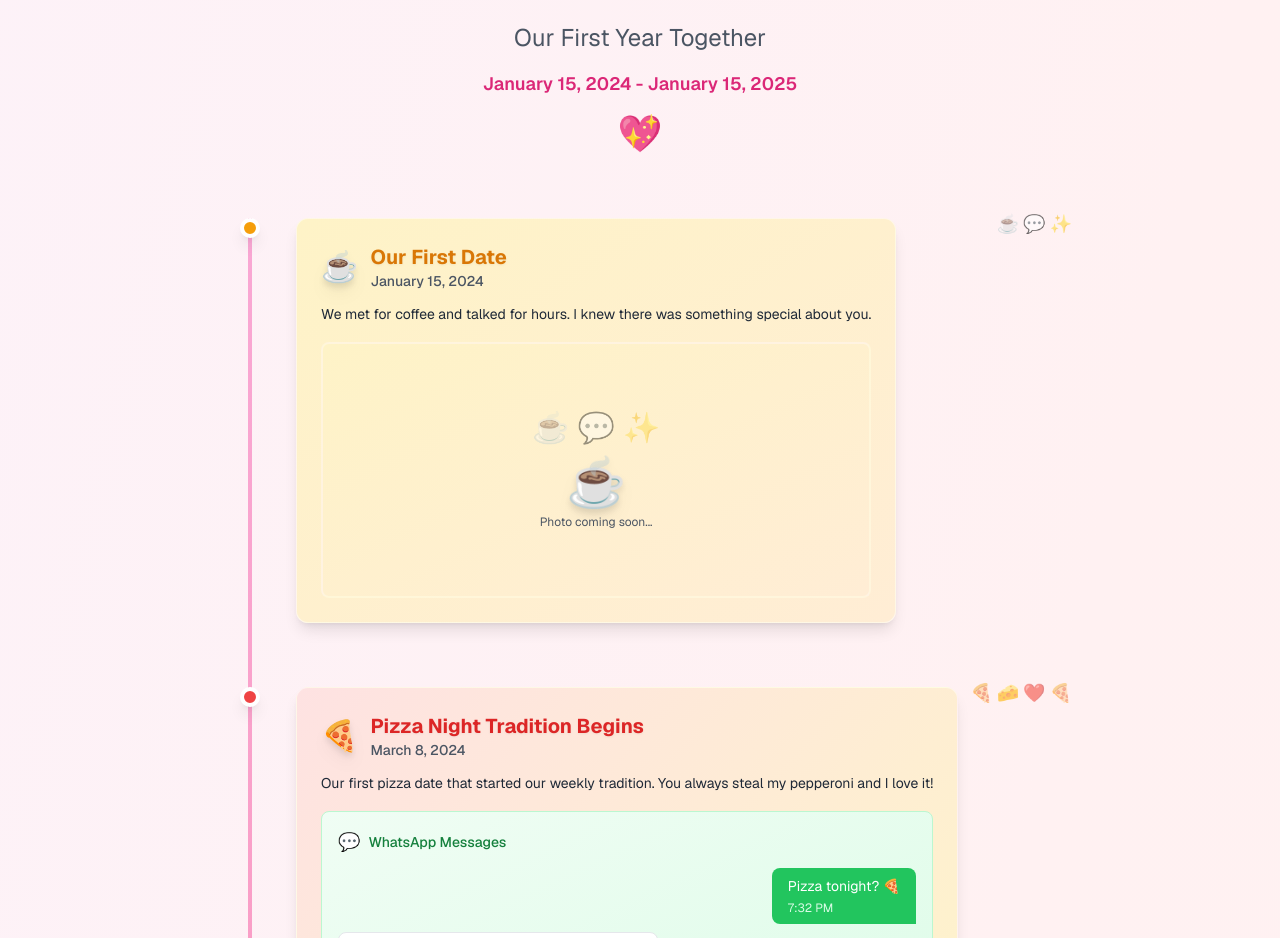
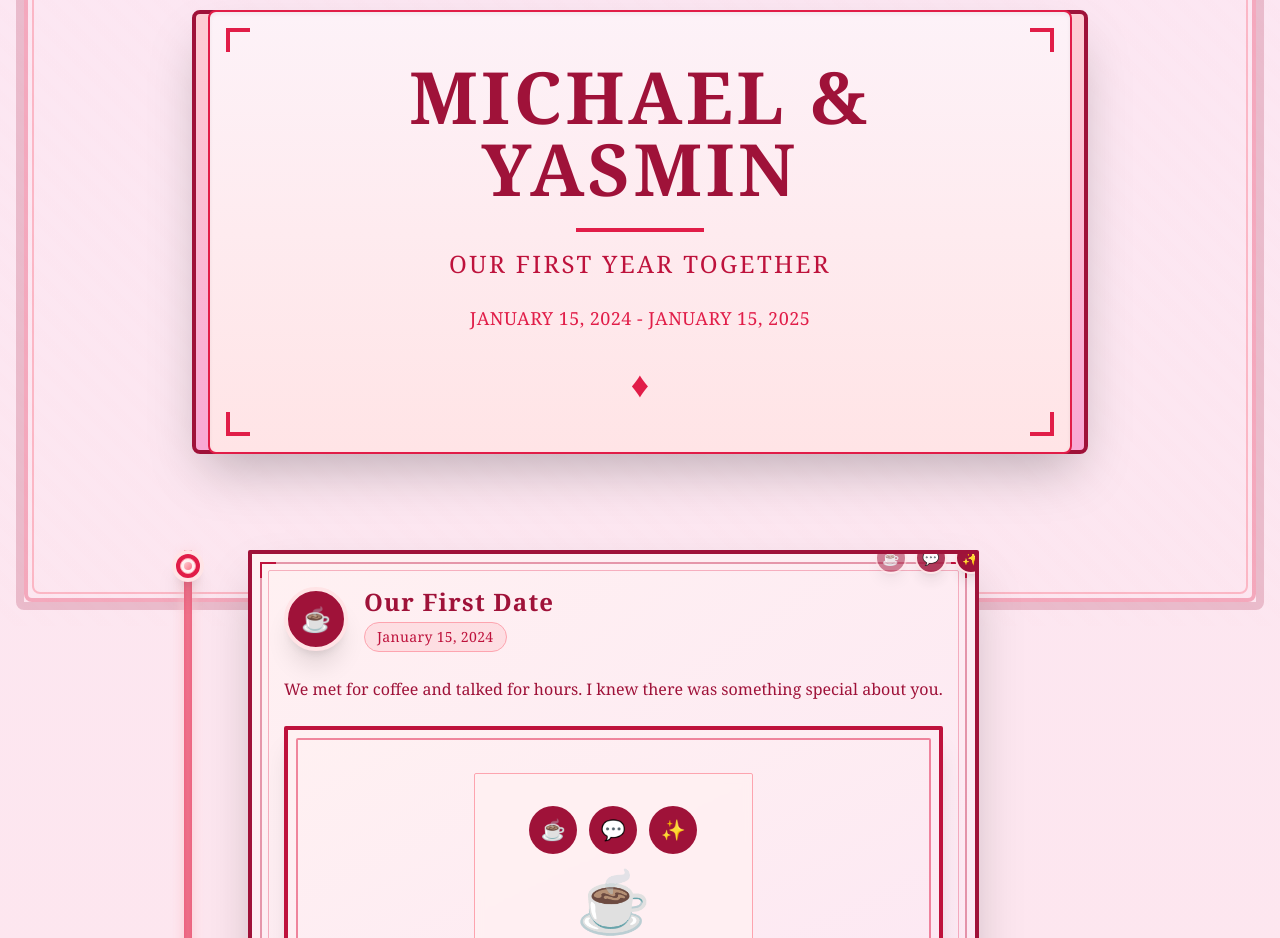
Before and after one commit to mcPrefect/michaelcronin.ie, a Next.js app in the folder michaelcronin-site/: page /anniversary in a window 1280 px wide. Shown: the part 174-1112 px from the top of the page. Built offline with nearby package versions, Linux system fonts and the light colour scheme.

Commit message:
add Wes Anderson theme

```diff
--- a/michaelcronin-site/app/anniversary/page.js
+++ b/michaelcronin-site/app/anniversary/page.js
@@ -16,9 +16,9 @@ export default function Anniversary() {
       image: "/anniversary/first-date.jpg",
       emoji: "☕",
       theme: "coffee",
-      bgGradient: "from-amber-100 to-orange-100 dark:from-amber-900 dark:to-orange-900",
-      dotColor: "bg-amber-500",
-      titleColor: "text-amber-600 dark:text-amber-400",
+      bgGradient: "from-rose-50 to-pink-100 dark:from-rose-900 dark:to-rose-800",
+      dotColor: "bg-rose-600",
+      titleColor: "text-rose-800 dark:text-rose-200",
       icons: ["☕", "💬", "✨"]
     },
     {
@@ -28,9 +28,9 @@ export default function Anniversary() {
       image: "/anniversary/pizza.jpg",
       emoji: "🍕",
       theme: "pizza",
-      bgGradient: "from-red-100 to-yellow-100 dark:from-red-900 dark:to-yellow-900",
-      dotColor: "bg-red-500",
-      titleColor: "text-red-600 dark:text-red-400",
+      bgGradient: "from-pink-100 to-rose-200 dark:from-rose-800 dark:to-rose-900",
+      dotColor: "bg-rose-700",
+      titleColor: "text-rose-900 dark:text-rose-100",
       icons: ["🍕", "🧀", "❤️", "🍕"],
       whatsappMessages: [
         {
@@ -60,9 +60,9 @@ export default function Anniversary() {
       image: "/anniversary/bravest-warriors.jpg",
       emoji: "🐛",
       theme: "bravest-warriors",
-      bgGradient: "from-purple-100 to-blue-100 dark:from-purple-900 dark:to-blue-900",
-      dotColor: "bg-purple-500",
-      titleColor: "text-purple-600 dark:text-purple-400",
+      bgGradient: "from-rose-100 to-pink-200 dark:from-rose-900 dark:to-pink-900",
+      dotColor: "bg-rose-800",
+      titleColor: "text-rose-800 dark:text-rose-200",
       icons: ["🐛", "🌟", "🚀", "💫"]
     },
     {
@@ -72,9 +72,9 @@ export default function Anniversary() {
       image: "/anniversary/djo.jpg",
       emoji: "🎵",
       theme: "djo",
-      bgGradient: "from-indigo-100 to-cyan-100 dark:from-indigo-900 dark:to-cyan-900",
-      dotColor: "bg-indigo-500",
-      titleColor: "text-indigo-600 dark:text-indigo-400",
+      bgGradient: "from-pink-50 to-rose-100 dark:from-rose-950 dark:to-rose-800",
+      dotColor: "bg-rose-600",
+      titleColor: "text-rose-800 dark:text-rose-200",
       icons: ["🎵", "🎤", "🕺", "💃"],
       voiceMessage: {
         url: "/anniversary/voice/djo-concert.mp3",
@@ -95,9 +95,9 @@ export default function Anniversary() {
       image: "/anniversary/official.jpg",
       emoji: "💍",
       theme: "official",
-      bgGradient: "from-pink-100 to-rose-100 dark:from-pink-900 dark:to-rose-900",
-      dotColor: "bg-pink-500",
-      titleColor: "text-pink-600 dark:text-pink-400",
+      bgGradient: "from-rose-200 to-pink-300 dark:from-rose-900 dark:to-rose-950",
+      dotColor: "bg-rose-800",
+      titleColor: "text-rose-900 dark:text-rose-100",
       icons: ["💍", "💕", "🥰", "✨"]
     },
     {
@@ -107,9 +107,9 @@ export default function Anniversary() {
       image: "/anniversary/halloween.jpg",
       emoji: "🎃",
       theme: "halloween",
-      bgGradient: "from-orange-100 to-purple-100 dark:from-orange-900 dark:to-purple-900",
-      dotColor: "bg-orange-500",
-      titleColor: "text-orange-600 dark:text-orange-400",
+      bgGradient: "from-rose-100 to-pink-100 dark:from-rose-800 dark:to-rose-900",
+      dotColor: "bg-rose-700",
+      titleColor: "text-rose-800 dark:text-rose-200",
       icons: ["🎃", "👻", "🍭", "🧙‍♀️"]
     },
     {
@@ -119,9 +119,9 @@ export default function Anniversary() {
       image: "/anniversary/christmas.jpg",
       emoji: "🎄",
       theme: "christmas",
-      bgGradient: "from-green-100 to-red-100 dark:from-green-900 dark:to-red-900",
-      dotColor: "bg-green-500",
-      titleColor: "text-green-600 dark:text-green-400",
+      bgGradient: "from-pink-100 to-rose-200 dark:from-rose-900 dark:to-rose-800",
+      dotColor: "bg-rose-600",
+      titleColor: "text-rose-800 dark:text-rose-200",
       icons: ["🎄", "🎁", "❄️", "⭐"]
     },
     {
@@ -131,24 +131,24 @@ export default function Anniversary() {
       image: "/anniversary/one-year.jpg",
       emoji: "🥂",
       theme: "anniversary",
-      bgGradient: "from-gold-100 to-yellow-100 dark:from-yellow-900 dark:to-amber-900",
-      dotColor: "bg-yellow-500",
-      titleColor: "text-yellow-600 dark:text-yellow-400",
+      bgGradient: "from-rose-100 to-pink-200 dark:from-rose-900 dark:to-pink-900",
+      dotColor: "bg-rose-800",
+      titleColor: "text-rose-900 dark:text-rose-100",
       icons: ["🥂", "💖", "🌟", "♾️"]
     }
   ];
 
-  // WhatsApp Message Component
+  // WhatsApp Message Component - Grand Budapest style
   const WhatsAppMessage = ({ message, type, sender, time }) => (
-    <div className={`flex ${type === 'sent' ? 'justify-end' : 'justify-start'} mb-2`}>
-      <div className={`max-w-xs px-4 py-2 rounded-lg ${
+    <div className={`flex ${type === 'sent' ? 'justify-end' : 'justify-start'} mb-3`}>
+      <div className={`max-w-sm px-4 py-3 border-2 shadow-md ${
         type === 'sent'
-          ? 'bg-green-500 text-white rounded-br-none'
-          : 'bg-white dark:bg-zinc-700 text-gray-800 dark:text-gray-200 rounded-bl-none border border-gray-200 dark:border-zinc-600'
+          ? 'bg-rose-600 dark:bg-rose-700 text-rose-100 border-rose-700 dark:border-rose-600 rounded-sm rounded-br-none'
+          : 'bg-rose-50 dark:bg-rose-800 text-rose-800 dark:text-rose-200 border-rose-300 dark:border-rose-600 rounded-sm rounded-bl-none'
       }`}>
-        <p className="text-sm">{message}</p>
-        <p className={`text-xs mt-1 ${
-          type === 'sent' ? 'text-green-100' : 'text-gray-500 dark:text-gray-400'
+        <p className="text-sm font-medium leading-relaxed">{message}</p>
+        <p className={`text-xs mt-2 font-medium tracking-wide ${
+          type === 'sent' ? 'text-rose-200' : 'text-rose-600 dark:text-rose-400'
         }`}>
           {time}
         </p>
@@ -221,74 +221,135 @@ export default function Anniversary() {
   };
 
   return (
-    <main className="min-h-screen bg-gradient-to-br from-pink-50 via-rose-50 to-red-50 dark:from-zinc-900 dark:via-zinc-800 dark:to-zinc-900 text-gray-800 dark:text-gray-100 font-wes">
+    <main className="min-h-screen bg-gradient-to-b from-pink-100 via-rose-100 to-pink-200 dark:from-rose-950 dark:via-pink-900 dark:to-rose-950 text-rose-900 dark:text-rose-100 font-serif relative overflow-hidden">
+
+      {/* Grand Budapest Hotel decorative border */}
+      <div className="fixed inset-0 pointer-events-none">
+        <div className="absolute inset-4 border-8 border-rose-800/20 dark:border-rose-200/20 rounded-lg"></div>
+        <div className="absolute inset-6 border-4 border-rose-600/30 dark:border-rose-300/30 rounded-lg"></div>
+        <div className="absolute inset-8 border-2 border-rose-400/40 dark:border-rose-400/40 rounded-lg"></div>
+      </div>
+
+      {/* Vintage wallpaper pattern overlay */}
+      <div className="fixed inset-0 opacity-5 dark:opacity-10 pointer-events-none"
+           style={{
+             backgroundImage: `repeating-linear-gradient(
+               45deg,
+               transparent,
+               transparent 10px,
+               rgba(185, 28, 28, 0.1) 10px,
+               rgba(185, 28, 28, 0.1) 20px
+             )`
+           }}>
+      </div>
 
       {/* Header */}
-      <div className="text-center py-16 px-6">
+      <div className="relative z-10 text-center py-20 px-6">
         <button
           onClick={() => router.push("/")}
-          className="mb-8 text-gray-600 dark:text-gray-400 hover:text-pink-600 dark:hover:text-pink-400 transition"
+          className="mb-12 px-6 py-2 bg-rose-800 hover:bg-rose-900 text-rose-100 rounded-sm font-medium tracking-wider text-sm border-2 border-rose-700 shadow-lg transition-all duration-300 hover:shadow-xl"
         >
-          ← Back to Main Site
+          ← RETURN TO LOBBY
         </button>
 
-        <h1 className="text-6xl font-bold text-transparent bg-clip-text bg-gradient-to-r from-pink-600 via-rose-500 to-red-500 mb-4">
-          Michael & Yasmin
+        {/* Ornate frame for title */}
+        <div className="relative max-w-4xl mx-auto">
+          <div className="absolute inset-0 bg-gradient-to-b from-rose-200 to-pink-300 dark:from-rose-800 dark:to-rose-900 rounded-lg shadow-2xl border-4 border-rose-800 dark:border-rose-300"></div>
+          <div className="relative bg-gradient-to-b from-pink-50 to-rose-100 dark:from-rose-900 dark:to-rose-800 m-4 rounded-lg p-12 border-2 border-rose-600 dark:border-rose-400 shadow-inner">
+
+            {/* Decorative elements */}
+            <div className="absolute top-4 left-4 w-6 h-6 border-l-4 border-t-4 border-rose-600 dark:border-rose-300"></div>
+            <div className="absolute top-4 right-4 w-6 h-6 border-r-4 border-t-4 border-rose-600 dark:border-rose-300"></div>
+            <div className="absolute bottom-4 left-4 w-6 h-6 border-l-4 border-b-4 border-rose-600 dark:border-rose-300"></div>
+            <div className="absolute bottom-4 right-4 w-6 h-6 border-r-4 border-b-4 border-rose-600 dark:border-rose-300"></div>
+
+            <h1 className="text-5xl md:text-7xl font-bold text-rose-800 dark:text-rose-200 mb-6 tracking-wider leading-none">
+              MICHAEL & YASMIN
             </h1>
-        <h2 className="text-2xl text-gray-600 dark:text-gray-300 mb-4">Our First Year Together</h2>
-        <div className="text-lg text-pink-600 font-semibold">
-          January 15, 2024 - January 15, 2025
+            <div className="w-32 h-1 bg-rose-600 dark:bg-rose-400 mx-auto mb-4"></div>
+            <h2 className="text-xl md:text-2xl text-rose-700 dark:text-rose-300 mb-6 tracking-widest font-medium">
+              OUR FIRST YEAR TOGETHER
+            </h2>
+            <div className="text-lg text-rose-600 dark:text-rose-400 font-medium tracking-wide">
+              JANUARY 15, 2024 - JANUARY 15, 2025
             </div>
-        <div className="text-4xl mt-4">💖</div>
+
+            {/* Ornate flourish */}
+            <div className="mt-8 text-rose-600 dark:text-rose-400">
+              <div className="text-4xl">♦</div>
+            </div>
+          </div>
+        </div>
       </div>
 
       {/* Timeline */}
-      <div className="max-w-4xl mx-auto px-6 pb-16">
+      <div className="relative z-10 max-w-5xl mx-auto px-6 pb-20">
         <div className="relative">
-          {/* Timeline line */}
-          <div className="absolute left-8 top-0 bottom-0 w-1 bg-gradient-to-b from-pink-300 to-rose-400"></div>
+          {/* Ornate timeline line */}
+          <div className="absolute left-8 top-0 bottom-0 w-2 bg-gradient-to-b from-rose-600 via-rose-700 to-rose-800 shadow-lg"></div>
+          <div className="absolute left-7 top-0 bottom-0 w-4 bg-gradient-to-b from-rose-200/50 via-rose-300/50 to-rose-400/50 blur-sm"></div>
 
           {timelineEvents.map((event, index) => (
-            <div key={index} className="relative flex items-start mb-16 last:mb-0">
-              {/* Timeline dot */}
-              <div className={`absolute left-6 w-5 h-5 ${event.dotColor} rounded-full border-4 border-white dark:border-zinc-900 shadow-lg z-10`}></div>
+            <div key={index} className="relative flex items-start mb-20 last:mb-0">
+              {/* Ornate timeline dot */}
+              <div className={`absolute left-5 w-8 h-8 ${event.dotColor} rounded-full border-4 border-rose-100 dark:border-rose-800 shadow-xl z-10`}>
+                <div className="absolute inset-1 bg-rose-50 dark:bg-rose-900 rounded-full border border-rose-300 dark:border-rose-700"></div>
+                <div className="absolute inset-2 bg-gradient-to-br from-rose-200 to-rose-400 dark:from-rose-700 dark:to-rose-900 rounded-full"></div>
+              </div>
 
-              {/* Content */}
-              <div className={`ml-20 bg-gradient-to-br ${event.bgGradient} rounded-xl shadow-lg p-6 hover:shadow-xl transition-all duration-300 hover:scale-[1.02] border border-white/50 dark:border-zinc-700/50`}>
+              {/* Content - Grand Budapest Hotel card style */}
+              <div className={`ml-24 bg-gradient-to-br ${event.bgGradient} rounded-sm shadow-2xl border-4 border-rose-800 dark:border-rose-300 relative overflow-hidden`}>
 
-                {/* Floating themed icons */}
-                <div className="absolute -top-2 -right-2 flex space-x-1">
+                {/* Ornate border pattern */}
+                <div className="absolute inset-2 border-2 border-rose-700/40 dark:border-rose-400/40 rounded-sm"></div>
+                <div className="absolute inset-4 border border-rose-600/30 dark:border-rose-500/30 rounded-sm"></div>
+
+                {/* Content padding */}
+                <div className="relative p-8">
+
+                  {/* Ornate corner decorations */}
+                  <div className="absolute top-2 left-2 w-4 h-4 border-l-2 border-t-2 border-rose-700 dark:border-rose-300"></div>
+                  <div className="absolute top-2 right-2 w-4 h-4 border-r-2 border-t-2 border-rose-700 dark:border-rose-300"></div>
+                  <div className="absolute bottom-2 left-2 w-4 h-4 border-l-2 border-b-2 border-rose-700 dark:border-rose-300"></div>
+                  <div className="absolute bottom-2 right-2 w-4 h-4 border-r-2 border-b-2 border-rose-700 dark:border-rose-300"></div>
+
+                  {/* Floating themed icons - Wes Anderson style */}
+                  <div className="absolute -top-3 -right-3 flex space-x-2">
                     {event.icons.map((icon, idx) => (
-                    <span
+                      <div
                         key={idx}
-                      className="text-lg opacity-60 hover:opacity-100 transition-opacity animate-pulse"
+                        className="w-8 h-8 bg-rose-800 dark:bg-rose-200 rounded-full flex items-center justify-center text-rose-100 dark:text-rose-800 border-2 border-rose-100 dark:border-rose-800 shadow-lg animate-pulse"
                         style={{ animationDelay: `${idx * 0.5}s` }}
                       >
-                      {icon}
-                    </span>
+                        <span className="text-sm">{icon}</span>
+                      </div>
                     ))}
                   </div>
 
-                <div className="flex items-center mb-3">
-                  <span className="text-3xl mr-3 drop-shadow-lg">{event.emoji}</span>
+                  <div className="flex items-center mb-6">
+                    <div className="w-16 h-16 bg-rose-800 dark:bg-rose-200 rounded-full flex items-center justify-center mr-4 border-4 border-rose-100 dark:border-rose-800 shadow-xl">
+                      <span className="text-2xl text-rose-100 dark:text-rose-800">{event.emoji}</span>
+                    </div>
                     <div>
-                    <h3 className={`text-xl font-bold ${event.titleColor} drop-shadow-sm`}>{event.title}</h3>
-                    <p className="text-sm text-gray-600 dark:text-gray-300 font-medium">{event.date}</p>
+                      <h3 className={`text-2xl font-bold ${event.titleColor} tracking-wider mb-1`}>{event.title}</h3>
+                      <p className="text-sm text-rose-700 dark:text-rose-300 font-medium tracking-wide bg-rose-200/50 dark:bg-rose-800/50 px-3 py-1 rounded-full border border-rose-300 dark:border-rose-700 inline-block">{event.date}</p>
                     </div>
                   </div>
 
-                <p className="text-gray-800 dark:text-gray-200 leading-relaxed mb-4 text-sm">
+                  <p className="text-rose-800 dark:text-rose-200 leading-relaxed mb-6 font-medium">
                     {event.description}
                   </p>
 
                   {/* Multimedia Content */}
-                <div className="space-y-4 mb-4">
-                  {/* WhatsApp Messages */}
+                  <div className="space-y-6 mb-6">
+                    {/* WhatsApp Messages - Grand Budapest style */}
                     {event.whatsappMessages && (
-                    <div className="bg-gradient-to-br from-green-50 to-green-100 dark:from-green-900/20 dark:to-green-800/20 rounded-lg p-4 border border-green-200 dark:border-green-800">
-                      <div className="flex items-center mb-3">
-                        <span className="text-lg mr-2">💬</span>
-                        <span className="text-sm font-medium text-green-700 dark:text-green-300">WhatsApp Messages</span>
+                      <div className="bg-gradient-to-br from-rose-50 to-pink-100 dark:from-rose-900/50 dark:to-pink-900/50 rounded-sm p-6 border-2 border-rose-600 dark:border-rose-400 shadow-lg">
+                        <div className="flex items-center mb-4">
+                          <div className="w-8 h-8 bg-rose-600 dark:bg-rose-400 rounded-full flex items-center justify-center mr-3">
+                            <span className="text-white dark:text-rose-900 text-sm">💬</span>
+                          </div>
+                          <span className="font-bold text-rose-800 dark:text-rose-200 tracking-wide">PRIVATE CORRESPONDENCE</span>
                         </div>
                         {event.whatsappMessages.map((msg, idx) => (
                           <WhatsAppMessage
@@ -313,16 +374,22 @@ export default function Anniversary() {
                     )}
                   </div>
 
-                {/* Themed placeholder for image */}
-                <div className={`w-full h-64 bg-gradient-to-br ${event.bgGradient} rounded-lg flex items-center justify-center border-2 border-white/30 dark:border-zinc-600/30`}>
-                  <div className="text-center">
-                    <div className="flex justify-center space-x-2 mb-3">
+                  {/* Ornate photo placeholder */}
+                  <div className={`w-full h-80 bg-gradient-to-br ${event.bgGradient} rounded-sm border-4 border-rose-700 dark:border-rose-300 shadow-xl relative overflow-hidden`}>
+                    <div className="absolute inset-2 border-2 border-rose-600/50 dark:border-rose-400/50 rounded-sm"></div>
+                    <div className="absolute inset-0 flex items-center justify-center">
+                      <div className="text-center bg-rose-50/80 dark:bg-rose-900/80 p-8 rounded-sm border border-rose-300 dark:border-rose-600 backdrop-blur-sm">
+                        <div className="flex justify-center space-x-3 mb-4">
                           {event.icons.map((icon, idx) => (
-                        <span key={idx} className="text-3xl opacity-40">{icon}</span>
+                            <div key={idx} className="w-12 h-12 bg-rose-800 dark:bg-rose-200 rounded-full flex items-center justify-center">
+                              <span className="text-xl text-rose-100 dark:text-rose-800">{icon}</span>
+                            </div>
                           ))}
                         </div>
-                    <div className="text-5xl mb-2 drop-shadow-lg">{event.emoji}</div>
-                    <p className="text-xs text-gray-600 dark:text-gray-400">Photo coming soon...</p>
+                        <div className="text-6xl mb-4 text-rose-800 dark:text-rose-200">{event.emoji}</div>
+                        <p className="text-sm text-rose-700 dark:text-rose-300 font-medium tracking-wide">PHOTOGRAPH FORTHCOMING</p>
+                      </div>
+                    </div>
                   </div>
                 </div>
               </div>
@@ -331,22 +398,54 @@ export default function Anniversary() {
         </div>
       </div>
 
-      {/* Love message */}
-      <div className="text-center py-16 px-6 bg-gradient-to-r from-pink-100 to-rose-100 dark:from-zinc-800 dark:to-zinc-700">
-        <div className="max-w-2xl mx-auto">
-          <h2 className="text-3xl font-bold text-pink-600 dark:text-pink-400 mb-6">
-            To My Beautiful Yasmin
+      {/* Final Love Letter - Grand Budapest Hotel style */}
+      <div className="relative z-10 py-20 px-6">
+        <div className="max-w-4xl mx-auto">
+          {/* Ornate letter frame */}
+          <div className="relative bg-gradient-to-b from-rose-100 to-pink-200 dark:from-rose-900 dark:to-rose-800 rounded-sm border-4 border-rose-800 dark:border-rose-300 shadow-2xl">
+            <div className="absolute inset-2 border-2 border-rose-700/50 dark:border-rose-400/50 rounded-sm"></div>
+            <div className="absolute inset-4 border border-rose-600/40 dark:border-rose-500/40 rounded-sm"></div>
+
+            {/* Letter content */}
+            <div className="relative p-16">
+              {/* Ornate corners */}
+              <div className="absolute top-4 left-4 w-8 h-8 border-l-4 border-t-4 border-rose-700 dark:border-rose-300"></div>
+              <div className="absolute top-4 right-4 w-8 h-8 border-r-4 border-t-4 border-rose-700 dark:border-rose-300"></div>
+              <div className="absolute bottom-4 left-4 w-8 h-8 border-l-4 border-b-4 border-rose-700 dark:border-rose-300"></div>
+              <div className="absolute bottom-4 right-4 w-8 h-8 border-r-4 border-b-4 border-rose-700 dark:border-rose-300"></div>
+
+              {/* Header */}
+              <div className="text-center mb-12">
+                <div className="text-4xl text-rose-600 dark:text-rose-400 mb-4">♦</div>
+                <h2 className="text-4xl font-bold text-rose-800 dark:text-rose-200 tracking-widest mb-2">
+                  TO MY DEAREST YASMIN
                 </h2>
-          <p className="text-lg text-gray-700 dark:text-gray-300 leading-relaxed italic">
-            &ldquo;This past year has been the most amazing year of my life, and it&apos;s all because of you.
+                <div className="w-48 h-1 bg-rose-600 dark:bg-rose-400 mx-auto"></div>
+              </div>
+
+              {/* Letter text */}
+              <div className="bg-rose-50/50 dark:bg-rose-900/30 p-8 rounded-sm border border-rose-300 dark:border-rose-600 shadow-inner">
+                <p className="text-lg text-rose-800 dark:text-rose-200 leading-relaxed font-medium text-center italic mb-8">
+                  &ldquo;This past year has been the most extraordinary year of my life, and it&apos;s all because of you.
                   Every day with you feels like a new adventure, filled with love, laughter, and endless joy.
                   You make everything brighter, and I can&apos;t wait to create countless more memories together.
                   Happy anniversary, my love. Here&apos;s to forever with you.&rdquo;
                 </p>
-          <div className="text-2xl mt-6">💕</div>
-          <p className="text-pink-600 dark:text-pink-400 font-semibold mt-2">
-            All my love, Michael
+
+                {/* Signature */}
+                <div className="text-center">
+                  <div className="text-3xl text-rose-600 dark:text-rose-400 mb-4">💕</div>
+                  <p className="text-rose-700 dark:text-rose-300 font-bold tracking-wide text-lg">
+                    WITH ALL MY LOVE,
                   </p>
+                  <p className="text-rose-800 dark:text-rose-200 font-bold tracking-wider text-2xl mt-2">
+                    MICHAEL
+                  </p>
+                  <div className="w-24 h-0.5 bg-rose-600 dark:bg-rose-400 mx-auto mt-4"></div>
+                </div>
+              </div>
+            </div>
+          </div>
         </div>
       </div>
 
```
Lines whose indentation alone changed are shown as unchanged.
